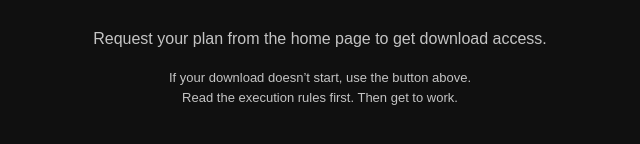
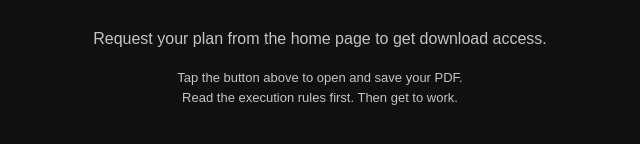
Before and after one commit to leoncharlescoaching/british-finals-plan, a website: page download.html in a window 1280 px wide. Shown: the part 784-928 px from the top of the page, 320-960 px from the left. Drawn offline with Linux system fonts and the light colour scheme.

Commit message:
Update instructions for tap-to-download flow
Updated download note to instruct users to tap the button to open and save the PDF.

```diff
--- a/download.html
+++ b/download.html
@@ -1 +1 @@
-<!doctype html><html lang="en-GB"><head><meta charset="utf-8"><meta name="viewport" content="width=device-width, initial-scale=1"><meta name="robots" content="noindex,nofollow"><meta name="theme-color" content="#101010"><title>Your plan is ready | Look Good Fitness</title><link rel="stylesheet" href="/styles.css"><link rel="icon" href="/assets/favicon.png" type="image/png"><script src="/download.js" defer></script></head><body><header class="masthead"><img src="/assets/logo.png" alt="Look Good Fitness · Leon Charles Coaching" width="148" height="93"><span>LEON CHARLES <b>/</b> 2026 PREP</span></header><main class="download-page"><p class="eyebrow">YOUR PLAN IS READY</p><h1>IT’S YOURS,<br><em>BROTHER.</em></h1><p>The exact 5-day split.<br>Every session. Every set. Every rep.</p><img class="download-cover" src="/assets/guide-cover.webp" alt="The Plan That Got Me to the British Finals" width="849" height="1200"><p id="download-status" role="status">Preparing your download…</p><a class="button" id="download-link" hidden>DOWNLOAD THE PLAN <span aria-hidden="true">↓</span></a><p class="download-note">If your download doesn’t start, use the button above.<br>Read the execution rules first. Then get to work.</p><noscript><p>Enable JavaScript and reload this page to download your plan.</p></noscript></main></body></html>
+<!doctype html><html lang="en-GB"><head><meta charset="utf-8"><meta name="viewport" content="width=device-width, initial-scale=1"><meta name="robots" content="noindex,nofollow"><meta name="theme-color" content="#101010"><title>Your plan is ready | Look Good Fitness</title><link rel="stylesheet" href="/styles.css"><link rel="icon" href="/assets/favicon.png" type="image/png"><script src="/download.js" defer></script></head><body><header class="masthead"><img src="/assets/logo.png" alt="Look Good Fitness · Leon Charles Coaching" width="148" height="93"><span>LEON CHARLES <b>/</b> 2026 PREP</span></header><main class="download-page"><p class="eyebrow">YOUR PLAN IS READY</p><h1>IT’S YOURS,<br><em>BROTHER.</em></h1><p>The exact 5-day split.<br>Every session. Every set. Every rep.</p><img class="download-cover" src="/assets/guide-cover.webp" alt="The Plan That Got Me to the British Finals" width="849" height="1200"><p id="download-status" role="status">Preparing your download…</p><a class="button" id="download-link" hidden>DOWNLOAD THE PLAN <span aria-hidden="true">↓</span></a><p class="download-note">Tap the button above to open and save your PDF.<br>Read the execution rules first. Then get to work.</p><noscript><p>Enable JavaScript and reload this page to download your plan.</p></noscript></main></body></html>
```
